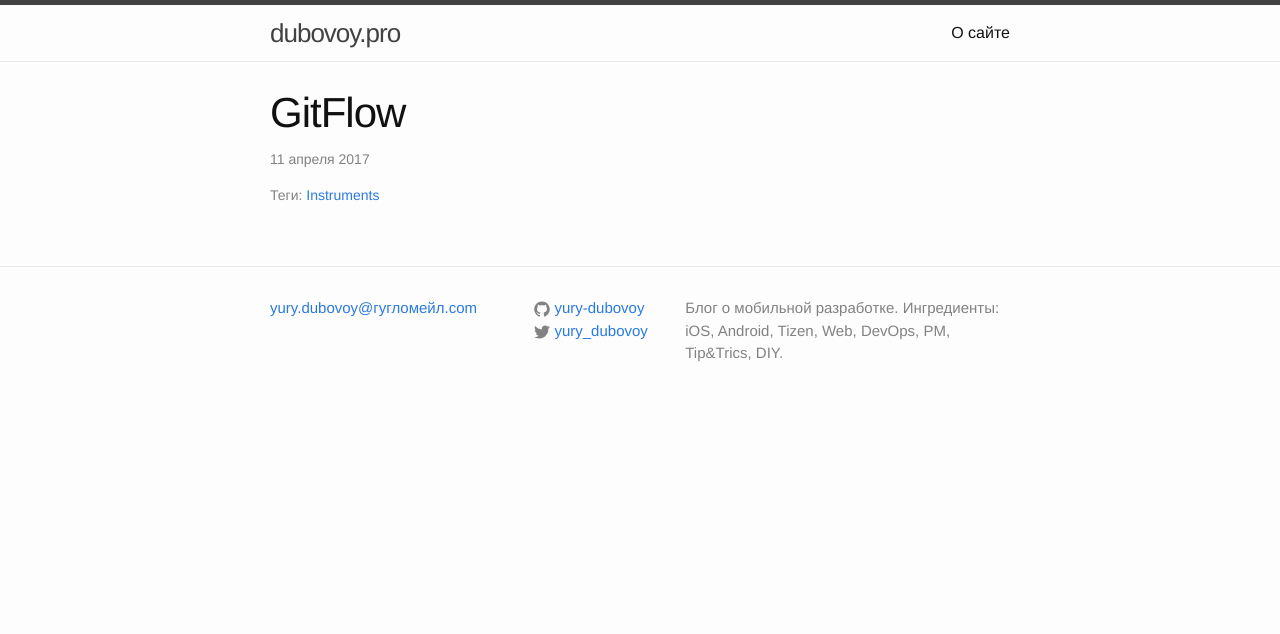
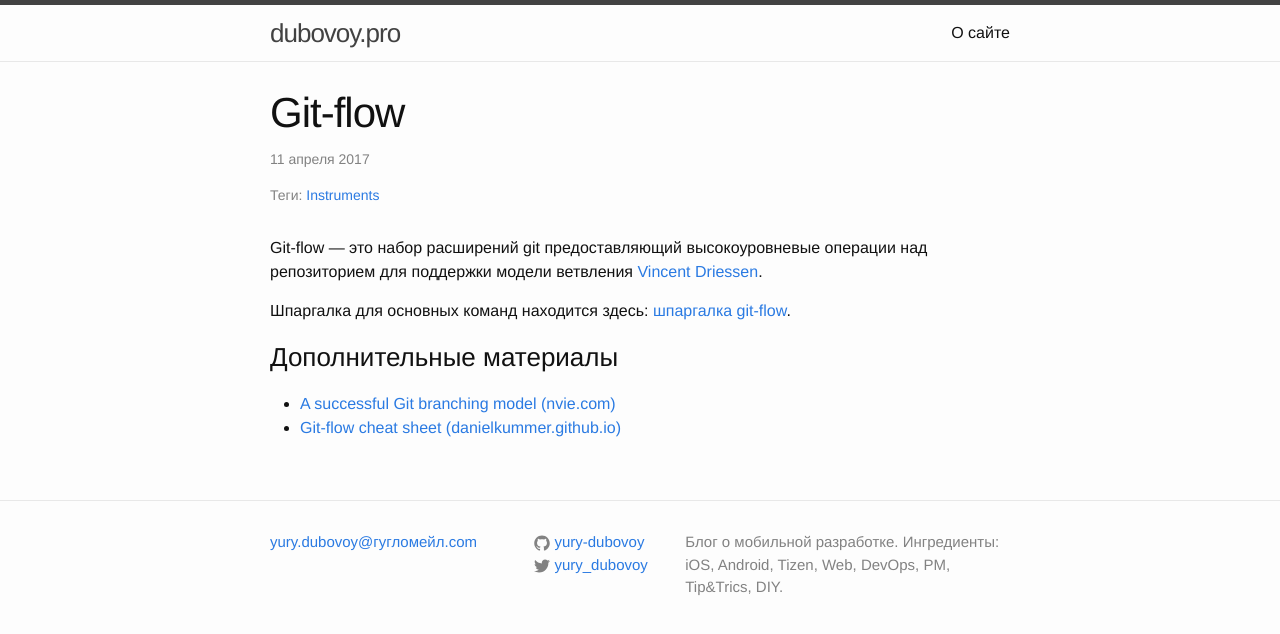
Before and after one commit to yury-dubovoy/yury-dubovoy.github.io, a Jekyll site: the page built from _posts/2017-04-11-git-flow.markdown, in a window 1280 px wide. Shown: the top 634 px of the page. Built offline with Jekyll 4.4.1, drawn with Linux system fonts in a browser that asks for light colours.

Commit message:
new post: Git-flow

```diff
--- a/_posts/2017-04-11-git-flow.markdown
+++ b/_posts/2017-04-11-git-flow.markdown
@@ -1,7 +1,15 @@
 ---
 layout: post
-title: GitFlow
+title: Git-flow
 date: '2017-04-11 10:00:00 +0300'
 tags: [instruments]
 published: true
 ---
+Git-flow — это набор расширений git предоставляющий высокоуровневые операции над репозиторием для поддержки модели ветвления [Vincent Driessen](http://nvie.com/posts/a-successful-git-branching-model/).
+
+Шпаргалка для основных команд находится здесь: [шпаргалка git-flow](https://danielkummer.github.io/git-flow-cheatsheet/index.ru_RU.html).
+
+
+### {{ site.further_readings }}
+* [A successful Git branching model (nvie.com)](http://nvie.com/posts/a-successful-git-branching-model/)
+* [Git-flow cheat sheet (danielkummer.github.io)](https://danielkummer.github.io/git-flow-cheatsheet/index.html)
```
